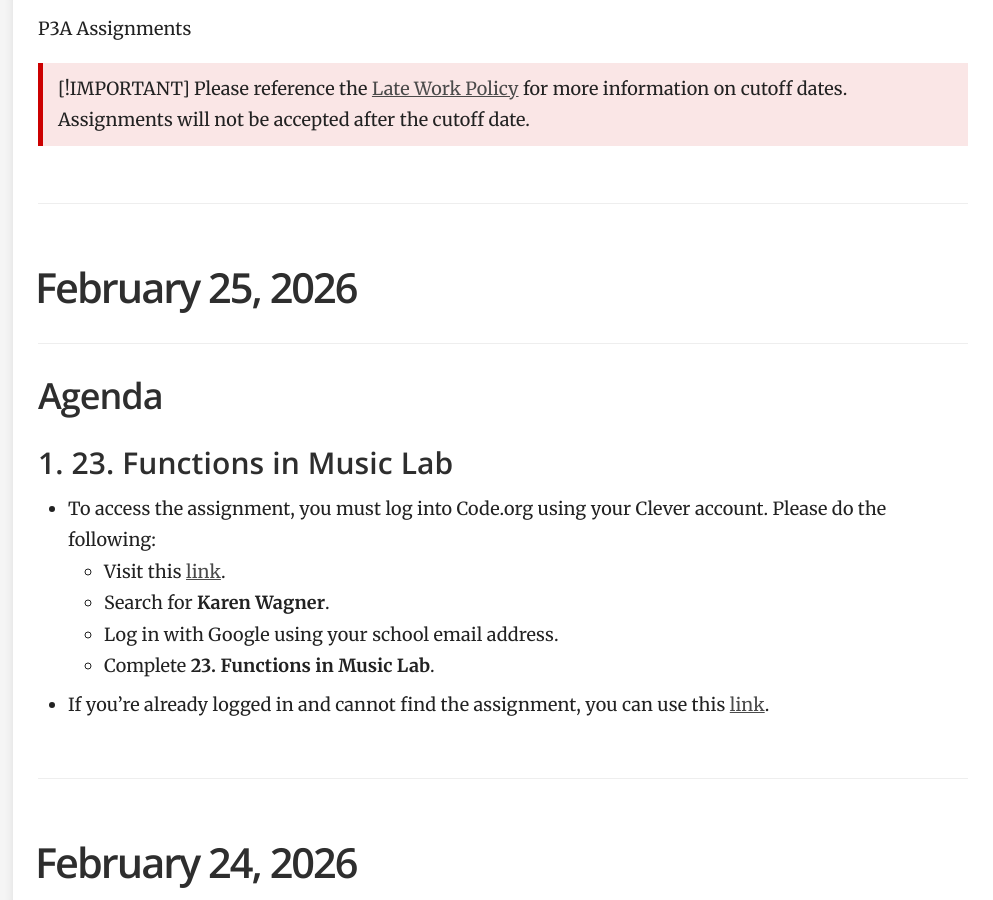
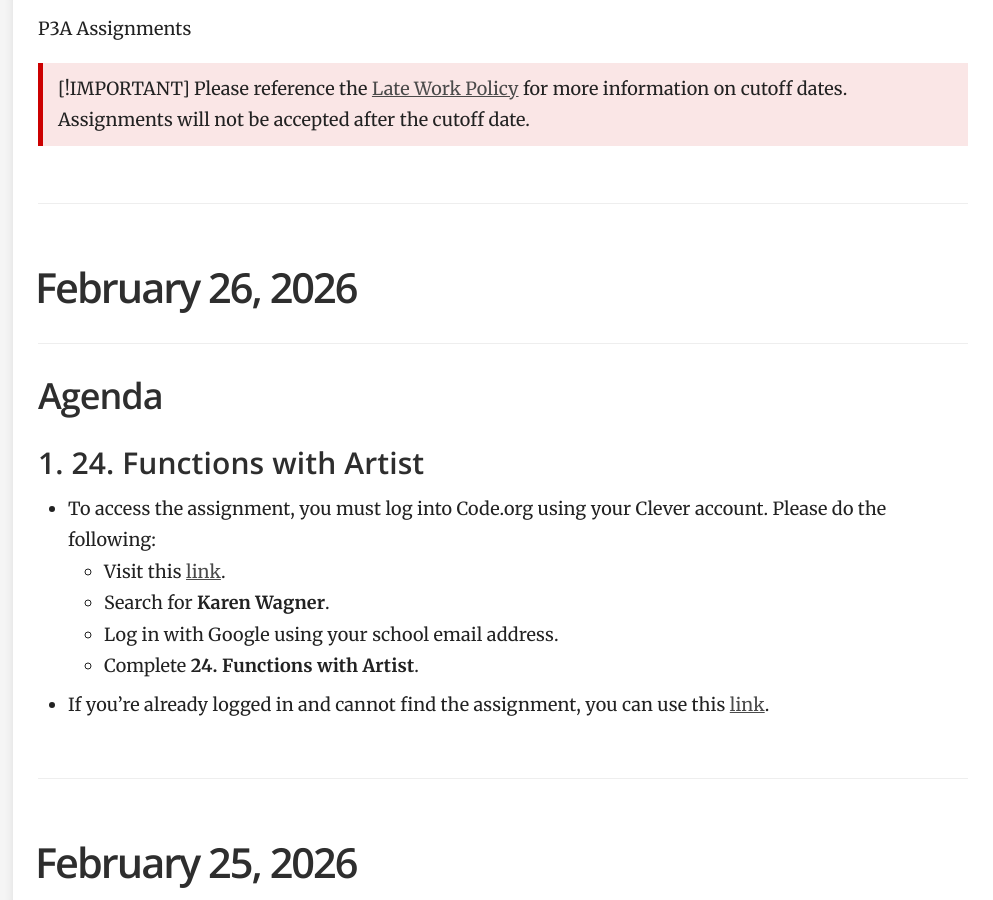
Before and after one commit to mswhitby/classroom, a Jekyll site: the page built from _docs/classes/3rd.md, in a window 1280 px wide and 900 px high, scrolled down 878 px. Shown: the whole window, without its empty margins (287-1280 px from the left). Built offline with Jekyll 4.4.1, drawn with Linux system fonts in a browser that asks for light colours.

Commit message:
Updated lessons

```diff
--- a/_docs/classes/3rd.md
+++ b/_docs/classes/3rd.md
@@ -206,6 +206,22 @@ order: 2
 
 
 ****
+
+
+# February 26, 2026
+
+## Agenda
+
+### 1. 24. Functions with Artist
+- To access the assignment, you must log into Code.org using your Clever account. Please do the following:
+    - Visit this [link](https://clever.com/oauth/district-picker?client_id=2f27405716644a951b23&redirect_uri=https%3A%2F%2Fstudio.code.org%2Fusers%2Fauth%2Fclever%2Fcallback&response_type=code&state=ede33ff61289cf32708a0f54079cdd23e31d0b0a02b0e0e8).
+    - Search for **Karen Wagner**.
+    - Log in with Google using your school email address.
+    - Complete **24. Functions with Artist**.
+
+- If you're already logged in and cannot find the assignment, you can use this [link](https://studio.code.org/courses/express-2025/units/1/lessons/23/levels/1).
+
+----
 
 # February 25, 2026
 
```
